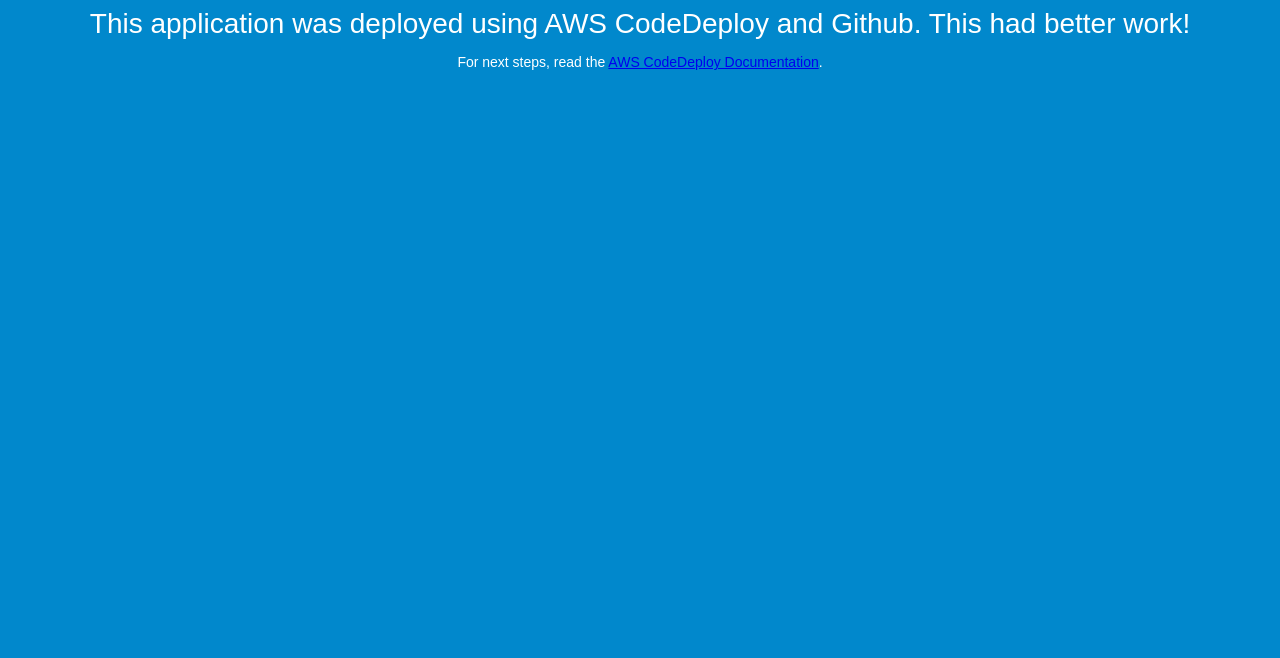
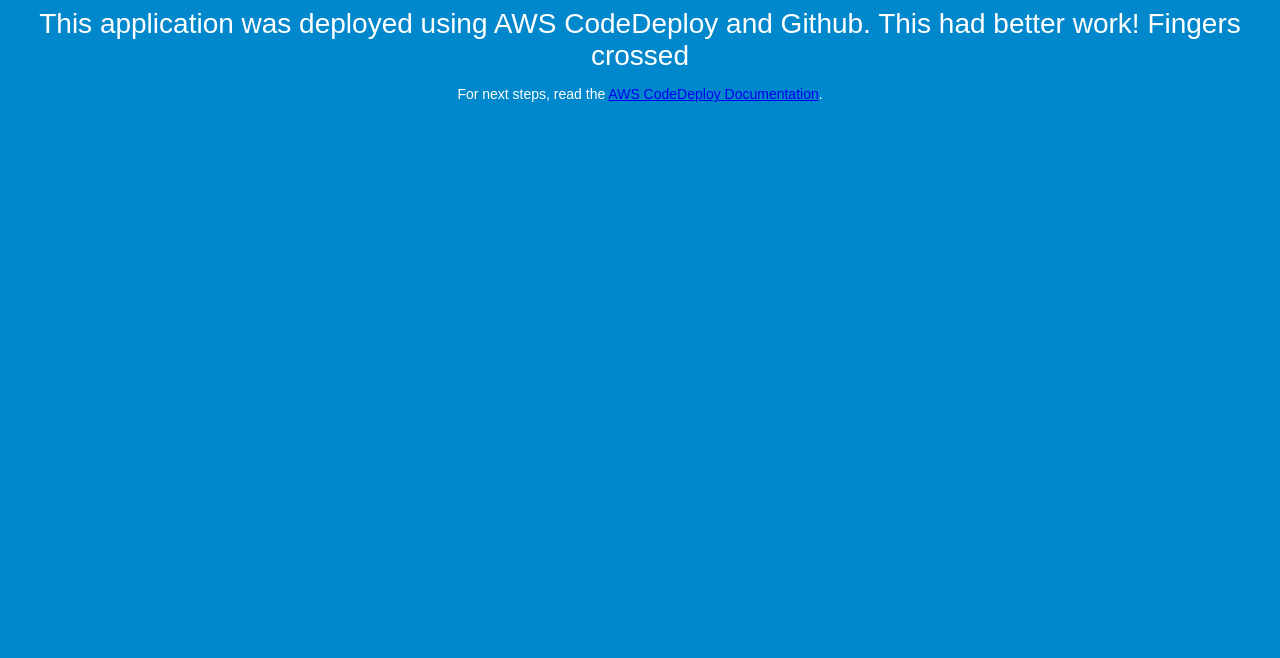
Before and after one commit to mattmcclean/matt-codedeploy-github-demo, a plain HTML site: page index.html in a window 1280 px wide. Shown: the part 142-800 px from the top of the page. Drawn offline with Linux system fonts and the light colour scheme.

Commit message:
Update index.html

```diff
--- a/index.html
+++ b/index.html
@@ -27,7 +27,7 @@
 <body>
   <div align="center">
     <h1>Congratulations</h1>
-    <h2>This application was deployed using AWS CodeDeploy and Github. This had better work!</h2>
+    <h2>This application was deployed using AWS CodeDeploy and Github. This had better work! Fingers crossed</h2>
     <p>For next steps, read the <a href="http://aws.amazon.com/documentation/codedeploy">AWS CodeDeploy Documentation</a>.</p>
   </div>
 </body>
```
